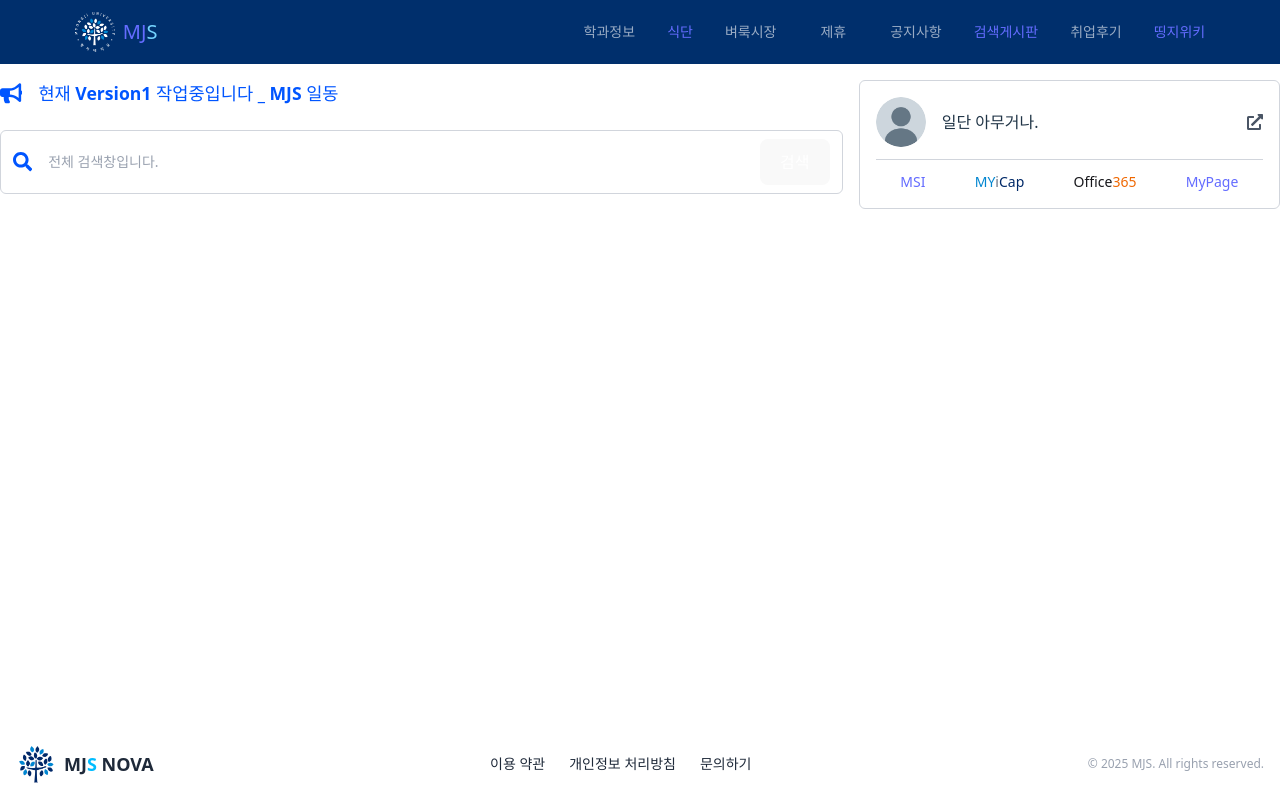
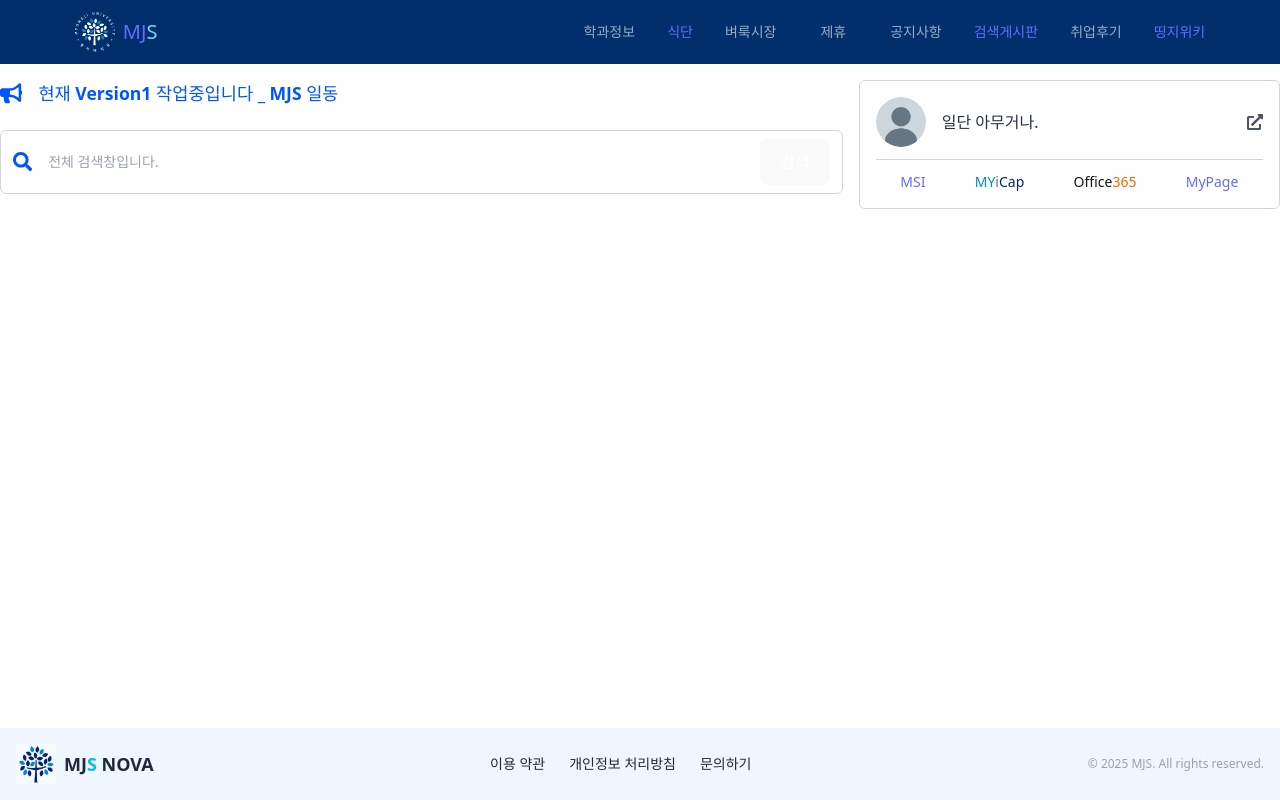
Before and after one commit to NOVA-MJU/MJS-FRONT, a React (Vite) app: page / in a window 1280 px wide. Built offline with nearby package versions, Linux system fonts and the light colour scheme.

Commit message:
<Fix> footer 색깔 약간 수정

```diff
--- a/src/components/atomic/button/index.ts
+++ b/src/components/atomic/button/index.ts
@@ -1,3 +1,4 @@
 export { default } from './Button';
-
+//Button에서 default한 것을 다시 export할때는 default로 export하는 것.
+//Barrel 패턴
 export type { ButtonProps, ButtonVariant, ButtonSize } from './Button.type';
--- a/src/components/atomic/layout/Footer.tsx
+++ b/src/components/atomic/layout/Footer.tsx
@@ -12,7 +12,7 @@ const Footer = () => {
   };
 
   return (
-    <footer className='w-full bg-white py-4'>
+    <footer className='w-full bg-blue-50 py-4'>
       <div className='max-w-screen-xl mx-auto px-4 flex flex-col md:flex-row justify-between items-center gap-4'>
         <div className='flex items-center gap-2'>
           <img src={logo} alt='Logo' className='w-10 h-10' />
@@ -32,7 +32,6 @@ const Footer = () => {
           </li>
         </ul>
 
-        {/* 카피라이트 */}
         <p className='text-xs text-gray-400 text-right w-full md:w-auto'>
           © 2025 MJS. All rights reserved.
         </p>
```
